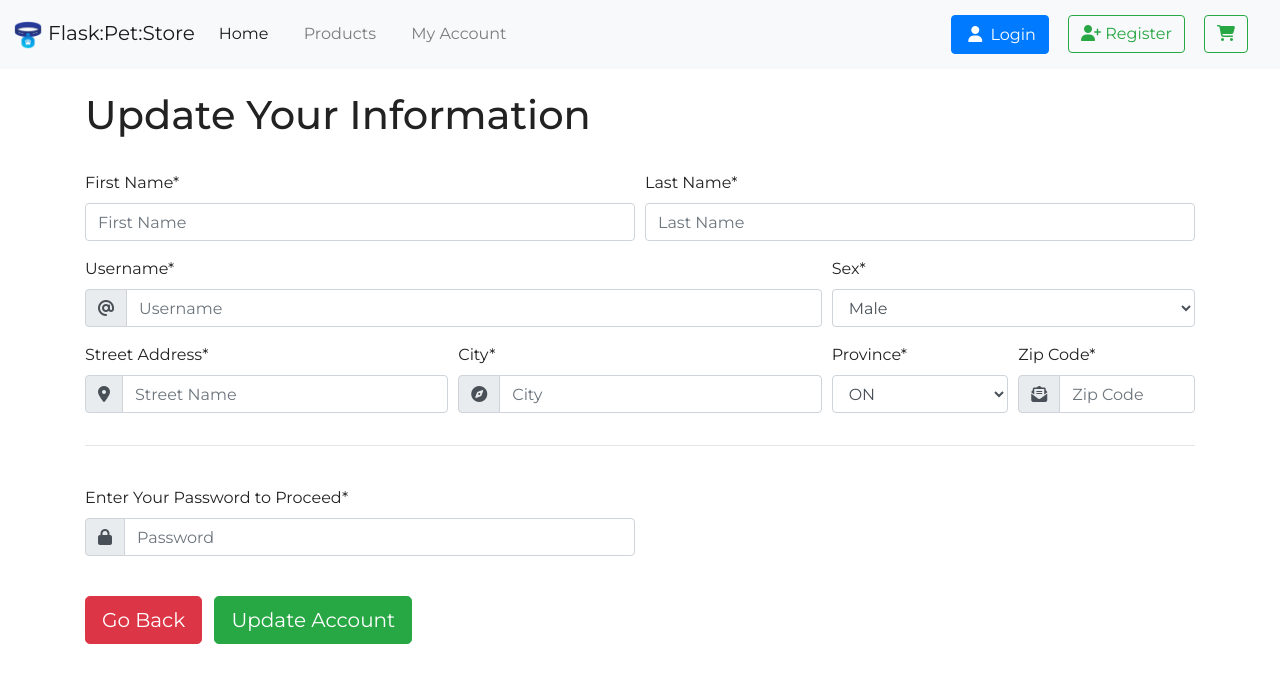
After one commit to pdadhikary/flask-pet-store, a Flask app: template flask_pet_store/customer/templates/customer/update.html in a window 1280 px wide. The commit adds this page. Shown: the top 683 px of the page. Run offline with Flask 2, Linux system fonts and the light colour scheme; the template is opened without the code that fills it: values that come from a table or form of the project are taken from there, others are empty; some libraries are stand-ins or nearby versions.

Commit message:
added user update page

```diff
--- a/flask_pet_store/__init__.py
+++ b/flask_pet_store/__init__.py
@@ -51,7 +51,6 @@ app.register_blueprint(admin_blueprint, url_prefix='/admin')
 # home page
 @app.route('/')
 def home_page():
-    print(app.config.get('SECRET_KEY'))
     return render_template('index.html')
 
 
--- a/flask_pet_store/customer/forms.py
+++ b/flask_pet_store/customer/forms.py
@@ -4,10 +4,10 @@ from wtforms import StringField, PasswordField, SubmitField, SelectField, Valida
 from wtforms.validators import Length, EqualTo, Email, DataRequired, Regexp
 
 
-class RegisterForm(FlaskForm):
+class CustomerForm(FlaskForm):
     def validate_username(self, username_to_check):
         customer = User.query.filter_by(username=username_to_check.data).first()
-        if customer:
+        if customer and customer.id != self.current_id:
             raise ValidationError(message="Username already exists! Please try a different Username.")
 
     def validate_email(self, email_address_to_check):
@@ -15,22 +15,14 @@ class RegisterForm(FlaskForm):
         if customer:
             raise ValidationError(message="Email address is already in use! Try a different one.")
 
+    current_id = None
     first_name = StringField(label='First Name*', validators=[DataRequired(message="First Name cannot be empty.")])
     last_name = StringField(label='Last Name*', validators=[DataRequired(message="Last name cannot be empty.")])
-    email = StringField(label='Email Address*', validators=[DataRequired(message="Email Address cannot be empty."),
-                                                            Email(message="Email Address is not valid.")])
     sex = SelectField(label='Sex*', choices=[('Male', 'Male'), ('Female', 'Female'), ('X', 'X')],
                       validators=[DataRequired("Please choose your sex.")])
     username = StringField(label='Username*',
                            validators=[DataRequired(message="Username cannot be empty."),
                                        Length(min=1, max=60, message="Username must be between 1 and 60 characters")])
-    password1 = PasswordField(label='Password*', validators=[
-        DataRequired("Password cannot be empty."),
-        Length(min=6, message="Password must have at least 6 characters")
-    ])
-    password2 = PasswordField(label='Confirm Password*',
-                              validators=[DataRequired("Please confirm your Password"),
-                                          EqualTo('password1', message='Passwords do not match.')])
     street_name = StringField(label='Street Address*',
                               validators=[DataRequired("Please enter your Street Address")])
     city = StringField(label='City*', validators=[DataRequired(message="Please enter your City Name")])
@@ -55,6 +47,25 @@ class RegisterForm(FlaskForm):
                                Regexp(regex="^[A-Za-z][0-9][A-Za-z][ ]?[0-9][A-Za-z][0-9]$",
                                       message="Zip Code is not valid.")
                            ])
+
+
+class UpdateForm(CustomerForm):
+    verify_password = PasswordField(label='Enter Your Password to Proceed*', validators=[
+        DataRequired("Please enter your password in order to complete update process.")
+    ])
+    submit = SubmitField(label='Update Account')
+
+
+class RegisterForm(CustomerForm):
+    email = StringField(label='Email Address*', validators=[DataRequired(message="Email Address cannot be empty."),
+                                                            Email(message="Email Address is not valid.")])
+    password1 = PasswordField(label='Password*', validators=[
+        DataRequired("Password cannot be empty."),
+        Length(min=6, message="Password must have at least 6 characters")
+    ])
+    password2 = PasswordField(label='Confirm Password*',
+                              validators=[DataRequired("Please confirm your Password"),
+                                          EqualTo('password1', message='Passwords do not match.')])
     submit = SubmitField(label='Create Account')
 
 
--- /dev/null
+++ b/flask_pet_store/customer/templates/customer/update.html
@@ -0,0 +1,153 @@
+{% extends 'layout.html' %}
+
+{% block title %} Update User Info {% endblock %}
+
+{% block content %}
+    <div class="container">
+        <br>
+        <h1>Update Your Information</h1>
+        <br>
+        <form method="POST" class="form-update needs-validation" novalidate>
+            {{ form.hidden_tag() }}
+            <div class="form-row">
+                <div class="form-group col-md-6">
+                    {{ form.first_name.label() }}
+                    {% if form.first_name.errors %}
+                        {{ form.first_name(class="form-control is-invalid", placeholder="First Name", required=True) }}
+                        <div class="invalid-feedback">
+                            {% for error in form.first_name.errors %}
+                                <span>{{ error }}</span>
+                            {% endfor %}
+                        </div>
+                    {% else %}
+                        {{ form.first_name(class="form-control", placeholder="First Name", required=True) }}
+                    {% endif %}
+                </div>
+                <div class="form-group col-md-6">
+                    {{ form.last_name.label() }}
+                    {% if form.last_name.errors %}
+                        {{ form.last_name(class="form-control is-invalid", placeholder="Last Name", required=True) }}
+                        <div class="invalid-feedback">
+                            {% for error in form.last_name.errors %}
+                                <span>{{ error }}</span>
+                            {% endfor %}
+                        </div>
+                    {% else %}
+                        {{ form.last_name(class="form-control", placeholder="Last Name", required=True) }}
+                    {% endif %}
+                </div>
+            </div>
+            <div class="form-row">
+                <div class="form-group col-md-8">
+                    {{ form.username.label() }}
+                    <div class="input-group">
+                        <div class="input-group-prepend">
+                            <div class="input-group-text"><i class="fas fa-at"></i></div>
+                        </div>
+                        {% if form.username.errors %}
+                            {{ form.username(class="form-control is-invalid", placeholder="Username", required=True, minlength=1, maxlength=60) }}
+                            <div class="invalid-feedback">
+                                {% for error in form.username.errors %}
+                                    <span>{{ error }}</span>
+                                {% endfor %}
+                            </div>
+                        {% else %}
+                            {{ form.username(class="form-control", placeholder="Username", required=True, minlength=1, maxlength=60) }}
+                        {% endif %}
+                    </div>
+                </div>
+                <div class="form-group col-md-4">
+                    {{ form.sex.label() }}
+                    {{ form.sex(class="form-control") }}
+                </div>
+            </div>
+            <div class="form-row">
+                <div class="form-group col-md-4">
+                    {{ form.street_name.label() }}
+                    <div class="input-group">
+                        <div class="input-group-prepend">
+                            <div class="input-group-text"><i class="fas fa-map-marker-alt"></i></div>
+                        </div>
+                        {% if form.street_name.errors %}
+                            {{ form.street_name(class="form-control is-invalid", placeholder="Street Name", required=True) }}
+                            <div class="invalid-feedback">
+                                {% for error in form.street_name.errors %}
+                                    <span>{{ error }}</span>
+                                {% endfor %}
+                            </div>
+                        {% else %}
+                            {{ form.street_name(class="form-control", placeholder="Street Name", required=True) }}
+                        {% endif %}
+                    </div>
+                </div>
+                <div class="form-group col-md-4">
+                    {{ form.city.label() }}
+                    <div class="input-group">
+                        <div class="input-group-prepend">
+                            <div class="input-group-text"><i class="fas fa-compass"></i></div>
+                        </div>
+                        {% if form.city.errors %}
+                            {{ form.city(class="form-control is-invalid", placeholder="City", required=True) }}
+                            <div class="invalid-feedback">
+                                {% for error in form.city.errors %}
+                                    <span>{{ error }}</span>
+                                {% endfor %}
+                            </div>
+                        {% else %}
+                            {{ form.city(class="form-control", placeholder="City", required=True) }}
+                        {% endif %}
+                    </div>
+                </div>
+                <div class="form-group col-md-2">
+                    {{ form.province.label() }}
+                    {{ form.province(class="form-control", placeholder="Province", required=True) }}
+                </div>
+                <div class="form-group col-md-2">
+                    {{ form.zip_code.label() }}
+                    <div class="input-group">
+                        <div class="input-group-prepend">
+                            <div class="input-group-text"><i class="fas fa-envelope-open-text"></i></div>
+                        </div>
+                        {% if form.zip_code.errors %}
+                            {{ form.zip_code(class="form-control is-invalid", placeholder="Zip Code",
+                        pattern="^[A-Za-z][0-9][A-Za-z][ ]?[0-9][A-Za-z][0-9]$", required=True) }}
+                            <div class="invalid-feedback">
+                                {% for error in form.zip_code.errors %}
+                                    <span>{{ error }}</span>
+                                {% endfor %}
+                            </div>
+                        {% else %}
+                            {{ form.zip_code(class="form-control", placeholder="Zip Code",
+                        pattern="^[A-Za-z][0-9][A-Za-z][ ]?[0-9][A-Za-z][0-9]$", required=True) }}
+                        {% endif %}
+                    </div>
+                </div>
+            </div>
+            <hr>
+            <br>
+            <div class="form-row">
+                <div class="form-group col-md-6">
+                    {{ form.verify_password.label() }}
+                    <div class="input-group">
+                        <div class="input-group-prepend">
+                            <div class="input-group-text"><i class="fas fa-lock"></i></div>
+                        </div>
+                        {% if form.verify_password.errors %}
+                            {{ form.verify_password(class="form-control is-invalid", placeholder="Password", required=True) }}
+                            <div class="invalid-feedback">
+                                {% for error in form.verify_password.errors %}
+                                    <span>{{ error }}</span>
+                                {% endfor %}
+                            </div>
+                        {% else %}
+                            {{ form.verify_password(class="form-control", placeholder="Password", required=True) }}
+                        {% endif %}
+                    </div>
+                </div>
+            </div>
+            <br>
+            <a class="btn btn-lg btn-danger mr-2" href="{{ url_for('customer.index') }}">Go Back</a>
+            {{ form.submit(class="btn btn-lg btn-success") }}
+        </form>
+    </div>
+{% endblock %}
```
Also changed, not shown: flask_pet_store/customer/routes.py (+34 -5 lines), flask_pet_store/customer/templates/customer/index.html (+80 -1 lines), flask_pet_store/pet_store.db.
